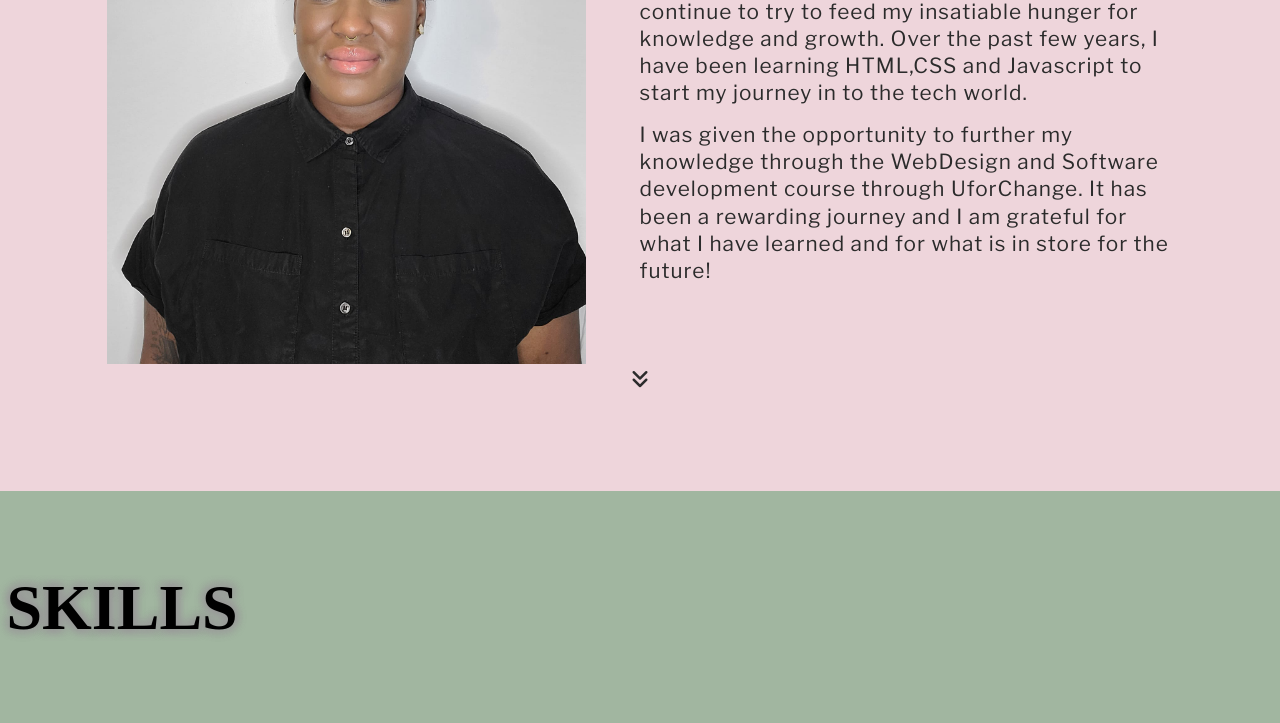
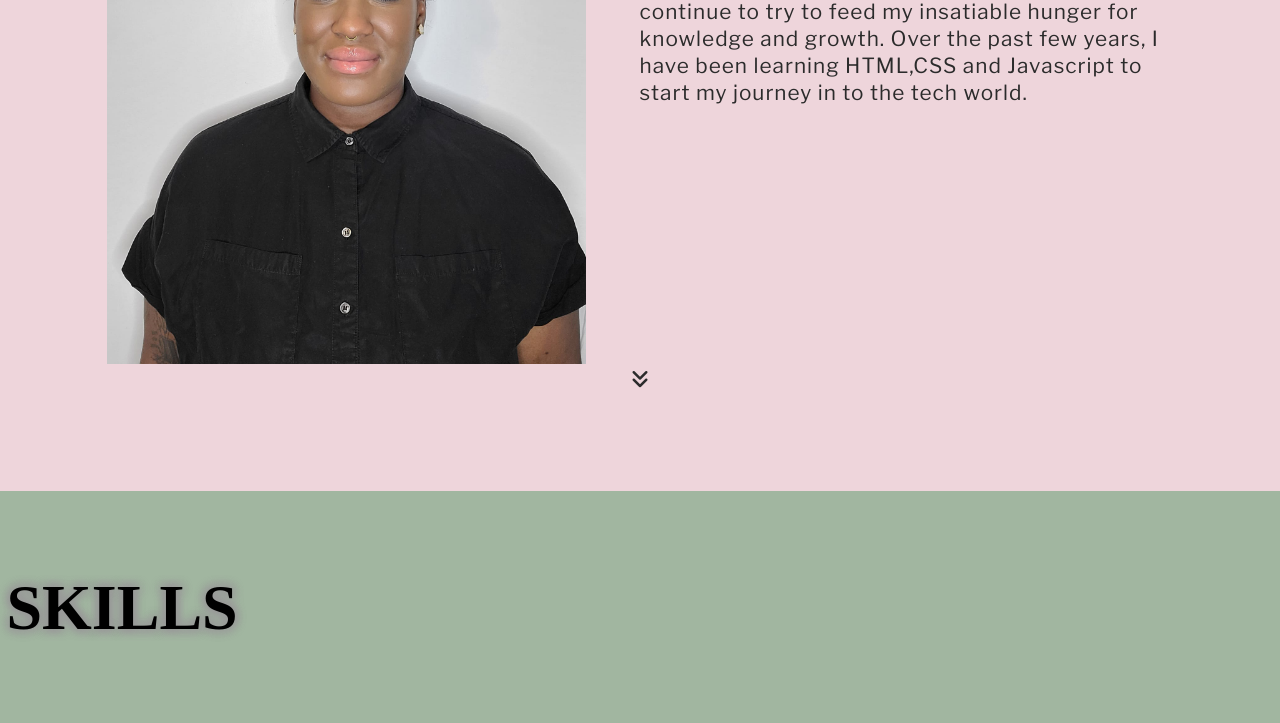
Before and after one commit to mk-an-ro/final-project, a plain HTML site: page index.html in a window 1280 px wide. Shown: the part 1200-1923 px from the top of the page. Drawn offline with nearby package versions, Linux system fonts and the light colour scheme.

Commit message:
Update index.html

```diff
--- a/index.html
+++ b/index.html
@@ -131,9 +131,6 @@
           <p>
           I am ever growing and changing and hope to continue to try to feed my insatiable hunger for knowledge and growth. Over the past few years, I have been learning HTML,CSS and Javascript to start my journey in to the tech world.
           </p>
-          <p>
-          I was given the opportunity to further my knowledge through the WebDesign and Software development course through UforChange. It has been a rewarding journey and I am grateful for what I have learned and for what is in store for the future!
-          </p>
         </li>
       </ul>
       <p class="arrow">
```
